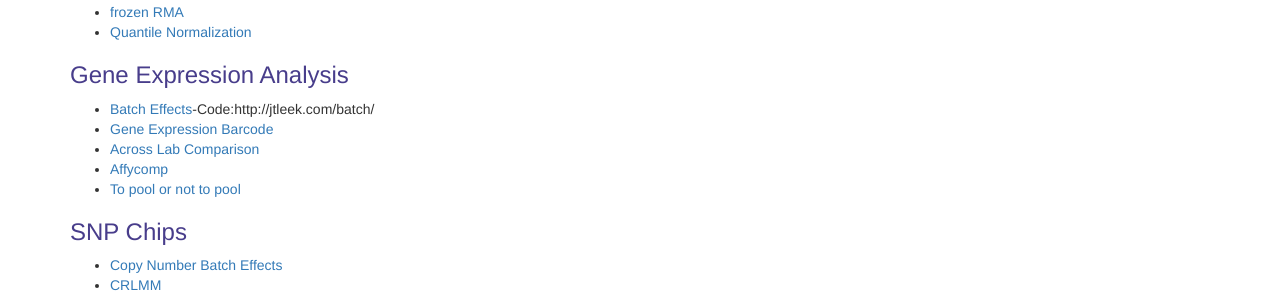
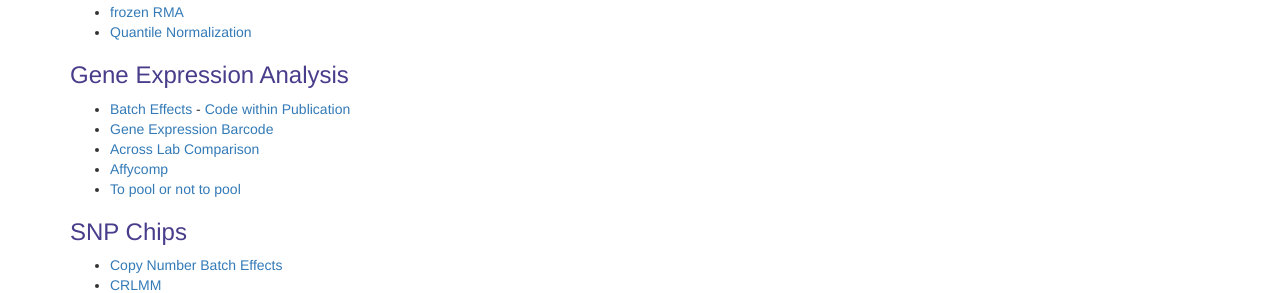
Before and after one commit to rafalab/rafalab.github.io, a Jekyll site: the page built from pages/publications.md, in a window 1280 px wide and 900 px high, scrolled down 524 px. Shown: the part 219-512 px from the top of the window. Built offline with Jekyll 4.4.1, drawn with Linux system fonts in a browser that asks for light colours; nearby versions of some CDN libraries.

Commit message:
Update publications.md

```diff
--- a/pages/publications.md
+++ b/pages/publications.md
@@ -49,7 +49,7 @@
 
 ### Gene Expression Analysis
 
-- [Batch Effects](http://www.ncbi.nlm.nih.gov/pubmed/20838408)-Code:http://jtleek.com/batch/
+- [Batch Effects](http://www.ncbi.nlm.nih.gov/pubmed/20838408) - [Code within Publication](http://jtleek.com/batch/)
 - [Gene Expression Barcode](http://www.ncbi.nlm.nih.gov/pubmed/17906632)
 - [Across Lab Comparison](http://www.ncbi.nlm.nih.gov/pubmed/15846361)
 - [Affycomp](http://www.ncbi.nlm.nih.gov/pubmed/16410320)
```
